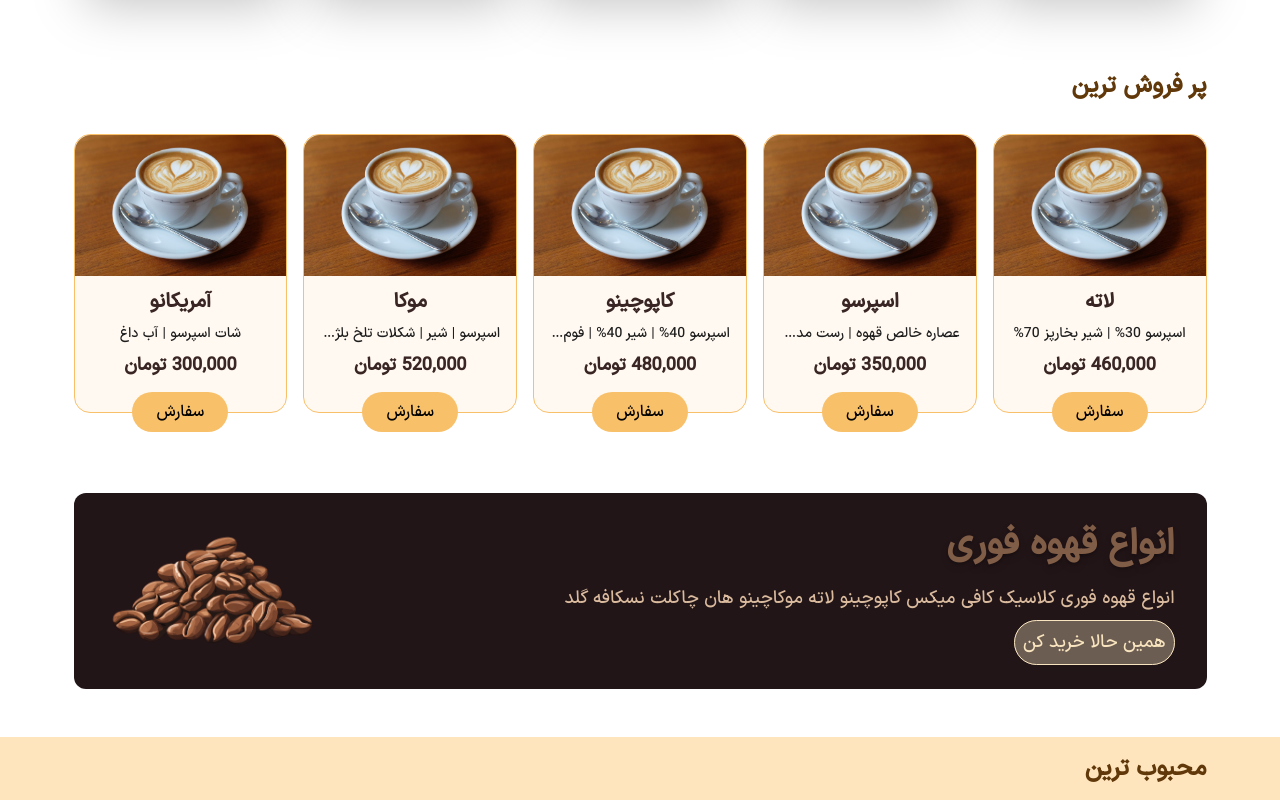
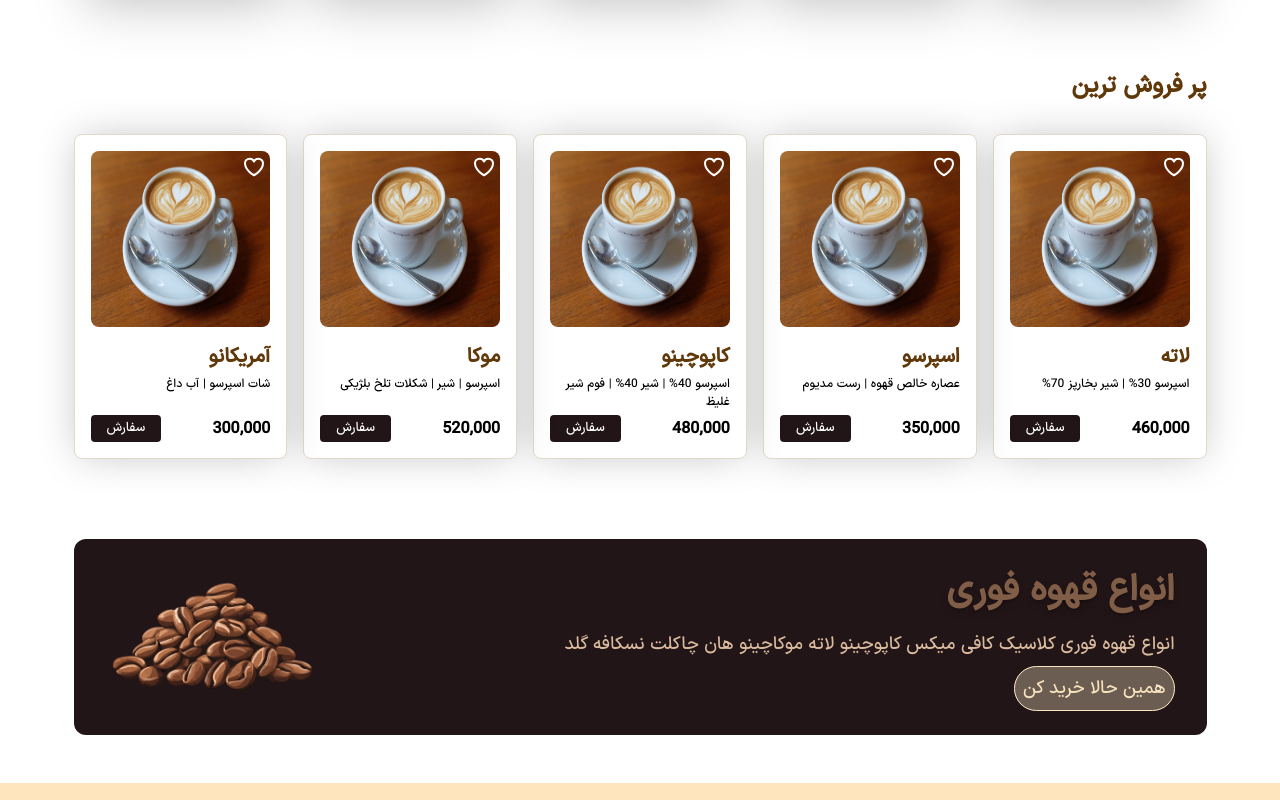
Before and after one commit to Mohammad2954/coffee-shop, a React (Vite) app: page / in a window 1280 px wide. Shown: the part 1020-1820 px from the top of the page. Built offline with nearby package versions, Linux system fonts and the light colour scheme.

Commit message:
style:change style products

```diff
--- a/src/components/Headre/Header.jsx
+++ b/src/components/Headre/Header.jsx
@@ -4,7 +4,7 @@ import AddProducts from "../Cart/AddProducts";
 function Header() {
   const x = useNavigate();
   return (
-    <div className="bg-coffee-bg border-box-border border-b-2  flex items-center justify-between  w-full mx-auto px-8 py-2  z-50 sticky top-0">
+    <div className="bg-coffee-bg  border-box-border border-b-2  flex items-center justify-between  w-full mx-auto px-8 py-2  z-50 sticky top-0">
       <div className="block sm:hidden">
         <button className="w-8 h-8 border border-border rounded-sm cursor-pointer flex items-center justify-center text-border">
           x
--- a/src/components/Home/Product/Product.jsx
+++ b/src/components/Home/Product/Product.jsx
@@ -1,27 +1,41 @@
 import React from "react";
 
-function Product({ name, description, price, image, border }) {
+function Product({ name, description, price, image }) {
   return (
-    <div
-      className={`  ${border ? "border border-box-border bg-box-bg" : "bg-white"} rounded-2xl relative  mt-6 sm:mt-12 sm:block flex justify-between items-center`}
-    >
-      <img
-        src={image}
-        alt=""
-        className="sm:w-full w-1/2 rounded-r-2xl sm:rounded-t-2xl sm:rounded-b-none"
-      />
-      <div className="w-1/2 px-4 flex items-center sm:w-full sm:jutify-centesr flex-col gap-2 mt-3 mb-8 ">
-        <span className=" text-text-box font-bold text-xl">{name}</span>
-        <span className="text-text-box-black text-sm text-center truncate w-full">
-          {description}
-        </span>
-        <span className="text-text-box font-bold text-lg">
-          {price.toLocaleString()} تومان
-        </span>
+    <div className="bg-white shadow-[0_0_40px_-5px_rgba(0,0,0,0.25)] flex flex-col justify-between  border border-[#E2D9C8] rounded-lg p-4 mt-12">
+      <div>
+        <div className=" relative">
+          <img
+            src="/img/pro/image.jpg"
+            className="w-full  min-h-44 rounded-lg"
+            alt=""
+          />
+          <svg
+            className=" absolute top-1 right-1 w-6 h-6 text-white"
+            xmlns="http://www.w3.org/2000/svg"
+            fill="none"
+            viewBox="0 0 24 24"
+            stroke-width="2"
+            stroke="currentColor"
+          >
+            <path
+              stroke-linecap="round"
+              stroke-linejoin="round"
+              d="M21 8.25c0-2.485-2.099-4.5-4.688-4.5-1.935 0-3.597 1.126-4.312 2.733-.715-1.607-2.377-2.733-4.313-2.733C5.1 3.75 3 5.765 3 8.25c0 7.22 9 12 9 12s9-4.78 9-12Z"
+            />
+          </svg>
+        </div>
+        <div className="mt-4">
+          <h3 className="font-bold text-xl text-coffee">{name}</h3>
+          <p className="text-[12px] mt-1">{description}</p>
+        </div>
       </div>
-      <button className=" bg-box-btn rounded-full px-6 py-2 text-coffe absolute bottom-[-20px] left-1/6 sm:left-0 sm:right-0 w-24 mx-auto">
-        سفارش
-      </button>
+      <div className="flex items-center justify-between mt-1">
+        <span className="font-bold">{price.toLocaleString()}</span>
+        <button className="bg-coffee-bg  text-white text-[13px] py-1 px-4 rounded-sm">
+          سفارش
+        </button>
+      </div>
     </div>
   );
 }
--- a/src/components/Home/Product/Products.jsx
+++ b/src/components/Home/Product/Products.jsx
@@ -6,7 +6,7 @@ function Products() {
       <h3 className="text-coffee text-2xl font-bold">پر فروش ترین</h3>
       <div className="grid  grid-cols- lg:grid-cols-5 sm:grid-cols-3 gap-4 mt-[-1rem]">
         {data.map((pro) => {
-          return <Product {...pro} key={pro.id} border={true} />;
+          return <Product {...pro} key={pro.id} />;
         })}
       </div>
     </div>
```
